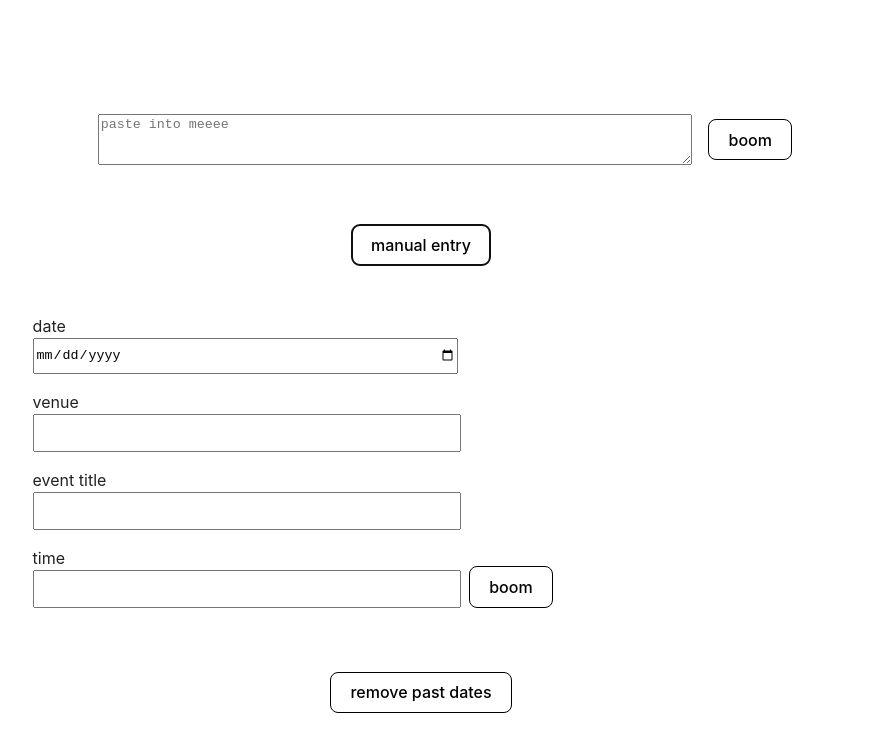
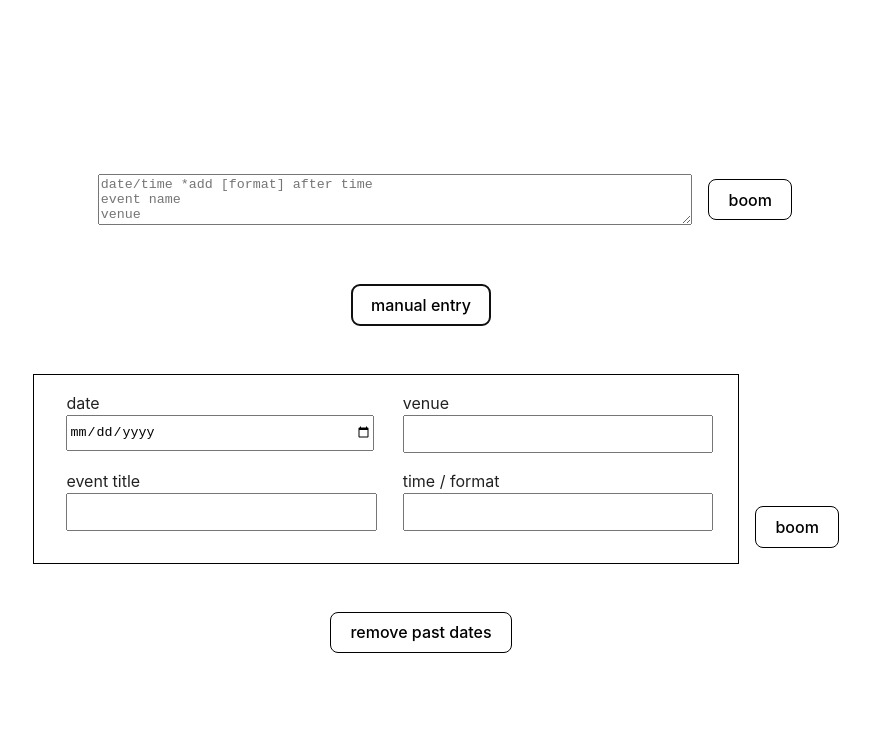
Before and after one commit to kevpoole/events, a React (Vite) app: page / in a window 1280 px wide. Both pictures are taken after a click on the button "manual entry". Shown: the top 752 px of the page, without its empty margins (219-1089 px from the left). Built offline with nearby package versions, Linux system fonts and the light colour scheme.

Commit message:
Style manual section

```diff
--- a/src/App.jsx
+++ b/src/App.jsx
@@ -246,7 +246,9 @@ function App() {
           onChange={handleText}
           ref={textRef}
           name="eventz"
-          placeholder="paste into meeee"
+          placeholder="date/time *add [format] after time
+event name
+venue"
           id=""
           cols="80"
           rows="3"
@@ -283,7 +285,7 @@ function App() {
             <input ref={titleRef} name="title" className="input" type="text" />
           </div>
           <div className="inputContainer">
-            <label htmlFor="time">time</label>
+            <label htmlFor="time">time / format</label>
             <input ref={timeRef} name="time" className="input" type="text" />
           </div>
         </div>
--- a/src/index.css
+++ b/src/index.css
@@ -89,11 +89,17 @@ h4{
 }
 
 .formContainer{
-  width: 50%;
+  border: 1px solid #000;
+  padding: 1rem;
+  width: 80%;
+  display: grid;
+  justify-items: center;
+  grid-template-columns: repeat(2, 1fr);
 }
 
 .inputContainer{
   display: flex;
+  width: 90%;
   flex-direction: column;
   align-items: flex-start;
   margin-bottom: 1rem;
```
